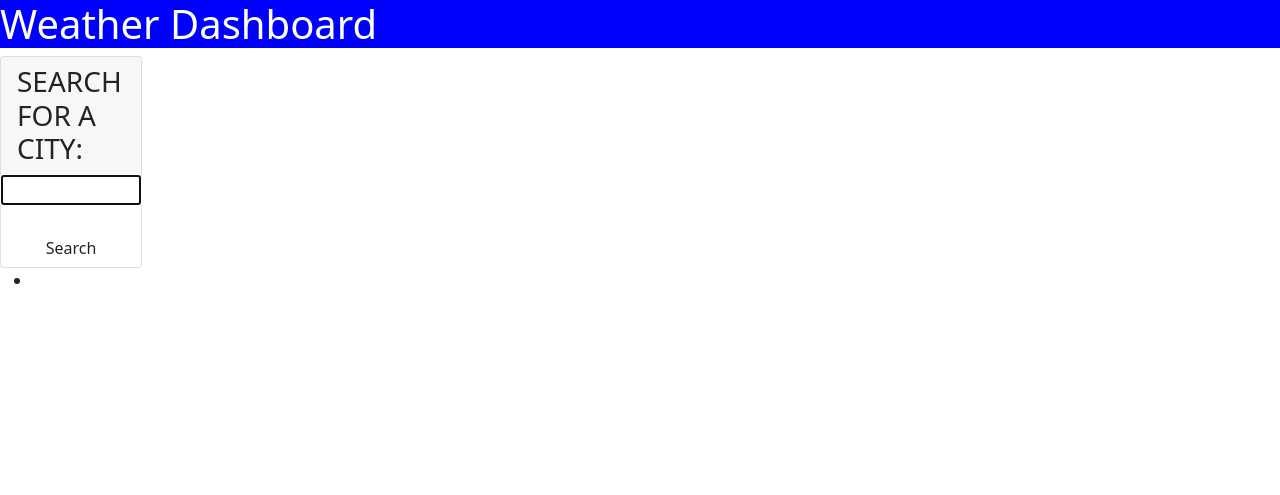
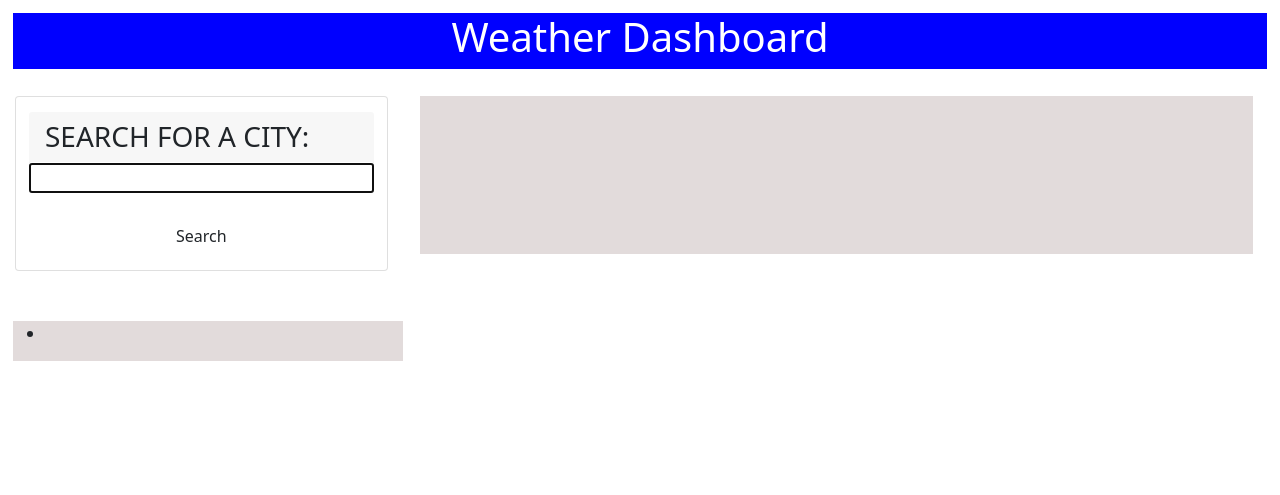
Before and after one commit to Andrea-Rowland/weather-outlook, a plain HTML site: page index.html in a window 1280 px wide. Drawn offline with nearby package versions, Linux system fonts and the light colour scheme.

Commit message:
added bootstrap css

```diff
--- a/assets/style.css
+++ b/assets/style.css
@@ -6,6 +6,9 @@
 
 .hero {
 background-color: blue;
+display: flex;
+justify-content: center;
+margin: 10pt;
 }
 
 .app-title {
@@ -14,20 +17,43 @@ background-color: blue;
     justify-content: center;
 }
 
+.container-1 {
+    margin: 20pt;
+}
+.card {
+    margin: 10pt;
+    padding: 10pt;
+    align-items:flex-start;
+    justify-content: center;
+    width: 95%;
+    height: 95%;
+}
+
 .btn {
     background-color: rgb(30, 185, 241);
-    color: white;
-    border: none;
+    color: dimgray;
+    border:dimgrey;
     border-bottom: thin gray;
     border-radius: .5;
 }
+.weather-info {
+    margin: 20pt;
+    padding: 10pt;
+    background-color: rgb(226, 219, 219);
+    display: flex;
 
-.weather-info {
-    border: black;
-    border-width: thin;
-    color: black;
 }
+
 
 #five-day {
     display: flex;
 }
+
+.past-searches {
+    display: flex;
+    background-color: rgb(226, 219, 219);
+    margin: 10pt;
+    width: 95%;
+    height: 60%;
+
+}
--- a/index.html
+++ b/index.html
@@ -8,25 +8,42 @@
     <title>Weather Dashboard</title>
     <link rel="stylesheet" href="./assets/style.css">
     <script src="https://ajax.googleapis.com/ajax/libs/jquery/3.6.0/jquery.min.js"></script>
-    <link href="https://cdn.jsdelivr.net/npm/bootstrap@5.1.3/dist/css/bootstrap.min.css" rel="stylesheet" integrity="sha384-1BmE4kWBq78iYhFldvKuhfTAU6auU8tT94WrHftjDbrCEXSU1oBoqyl2QvZ6jIW3" crossorigin="anonymous">
+    <link href="https://cdn.jsdelivr.net/npm/bootstrap@5.1.3/dist/css/bootstrap.min.css" rel="stylesheet"
+        integrity="sha384-1BmE4kWBq78iYhFldvKuhfTAU6auU8tT94WrHftjDbrCEXSU1oBoqyl2QvZ6jIW3" crossorigin="anonymous">
     <!-- FontAwesome CDN link for icons -->
     <script src="https://kit.fontawesome.com/981fdddf67.js" crossorigin="anonymous"></script>
 </head>
+
 <body class="flex-column min-100-vh page-border col-12">
     <header class="hero">
         <h1 class="app-title">Weather Dashboard</h1>
     </header>
 
     <main class="flex-row justify-space-between">
+        <div class="container-1">
+            <div class="row">
                 <div class="col-4">
 
-        <div class="card col-4">
+                    <div class="card row">
                         <h3 class="card-header text-uppercase">Search for a City:</h3>
                         <input name="city" id="city" type="text" autofocus="true" class="form-input" /></br>
                         <button id="submit-btn" class="btn">Search</button>
                     </div>
                 </div>
 
+                <div class="weather-info row col-8">
+                    <h2 id="city"></h2>
+                    <h2 id="current-date"></h2></br>
+                    <p id="temp"></p></br>
+                    <p id="wind"></p></br>
+                    <p id="humidity"></p></br>
+                    <p id="uv-index"></p></br>
+                </div>
+            </div>
+        </div>
+
+        <div class="container-2">
+            <div class="row">
                 <div class="col-4">
                     <div class="past-searches">
                         <ul>
@@ -35,22 +52,17 @@
                     </div>
                 </div>
 
-    <div class="col-8 weather-info">
-        <div class="weather-info col-8"></div>
-            <h2 id="city"></h2>
-            <h2 id="current-date"></h2></br>
-            <p id="temp"></p></br>
-            <p id="wind"></p></br>
-            <p id="humidity"></p></br>
-            <p id="uv-index"></p></br>
-    </div>
+
 
                 <div class="col-8">
                     <div id="five-day"></div>
+                </div>
+            </div>
         </div>
     </main>
 
     <script src="https://cdnjs.cloudflare.com/ajax/libs/moment.js/2.24.0/moment.min.js"></script>
     <script src="./assets/script.js"></script>
 </body>
+
 </html>
```
Lines whose indentation alone changed are shown as unchanged.
